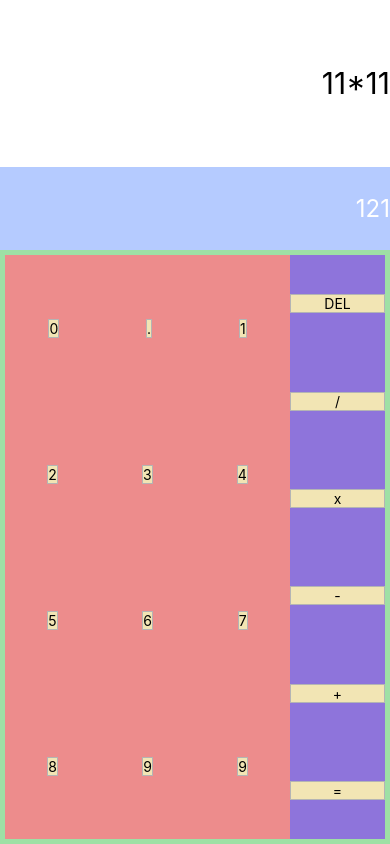
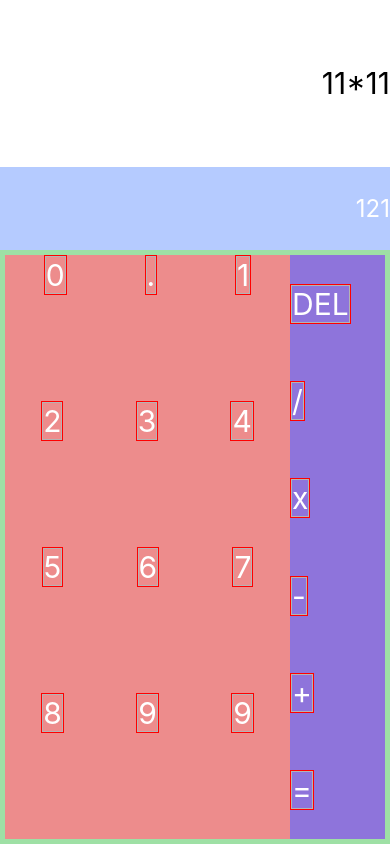
Before and after one commit to MatthieuNadeau96/RNCalculator, a React Native app: screen / in a window 390 px wide. Built offline with nearby package versions, Linux system fonts and the light colour scheme.

Commit message:
added TouchableNativeFeedback to the key's and styled them

```diff
--- a/src/components/Key.js
+++ b/src/components/Key.js
@@ -3,24 +3,32 @@ import {
   View,
   Text,
   StyleSheet,
+  TouchableNativeFeedback,
 } from 'react-native'
 
 export default class DigitKey extends Component {
   render() {
     return (
-      <View style={styles.container}>
-        <Text>{this.props.title}</Text>
-      </View>
+      <TouchableNativeFeedback>
+        <View style={styles.button}>
+          <Text style={styles.buttonText}>{this.props.title}</Text>
+        </View>
+      </TouchableNativeFeedback>
     )
   }
 }
 
 const styles = StyleSheet.create({
-  container: {
-    borderWidth: 1,
+  button: {
+    flex: 1,
+    borderWidth: .5,
     borderColor: '#b4b4b4',
     alignItems: 'center',
+    alignSelf: 'stretch',
     justifyContent: 'center',
-    backgroundColor: '#f2e5b4',
+  },
+  buttonText: {
+    fontSize: 30,
+    color: '#ffffff',
   },
 })
```
